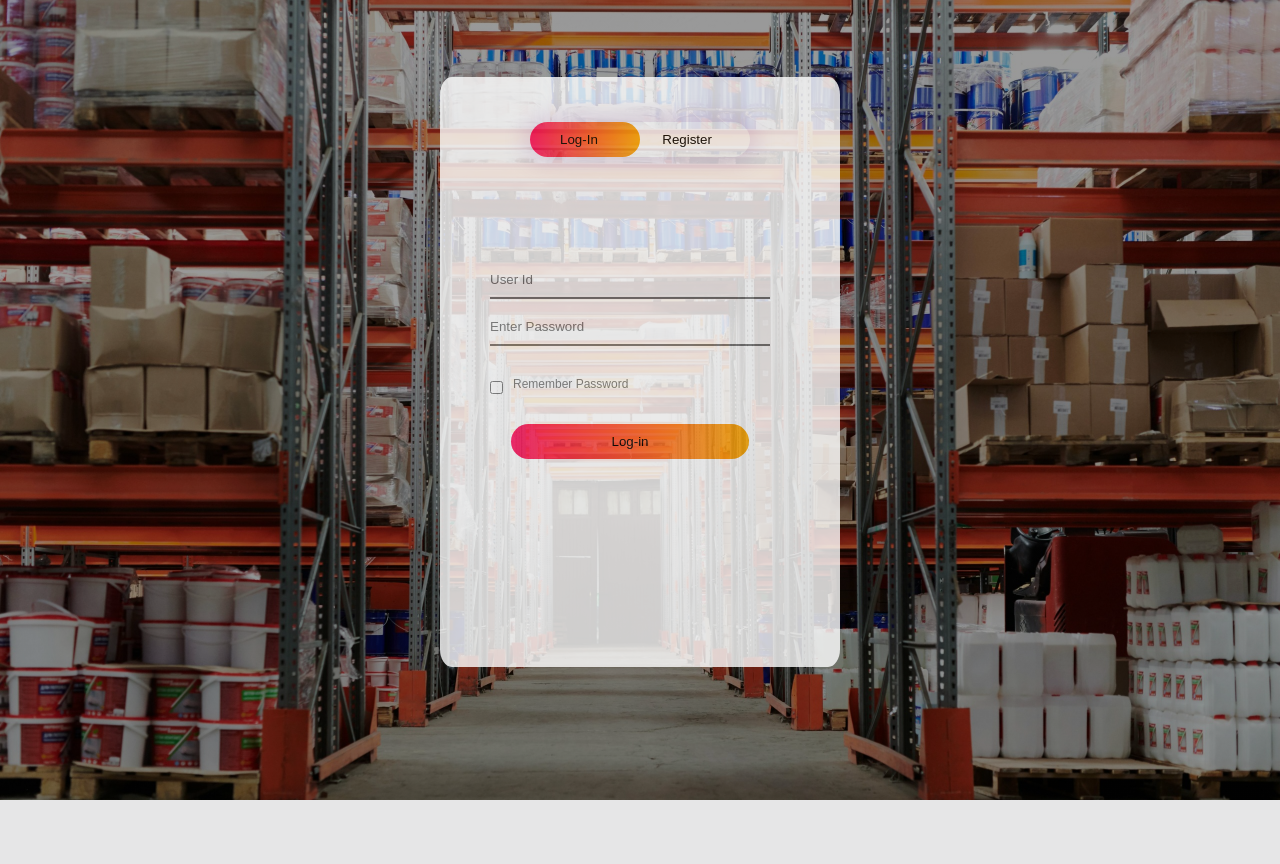
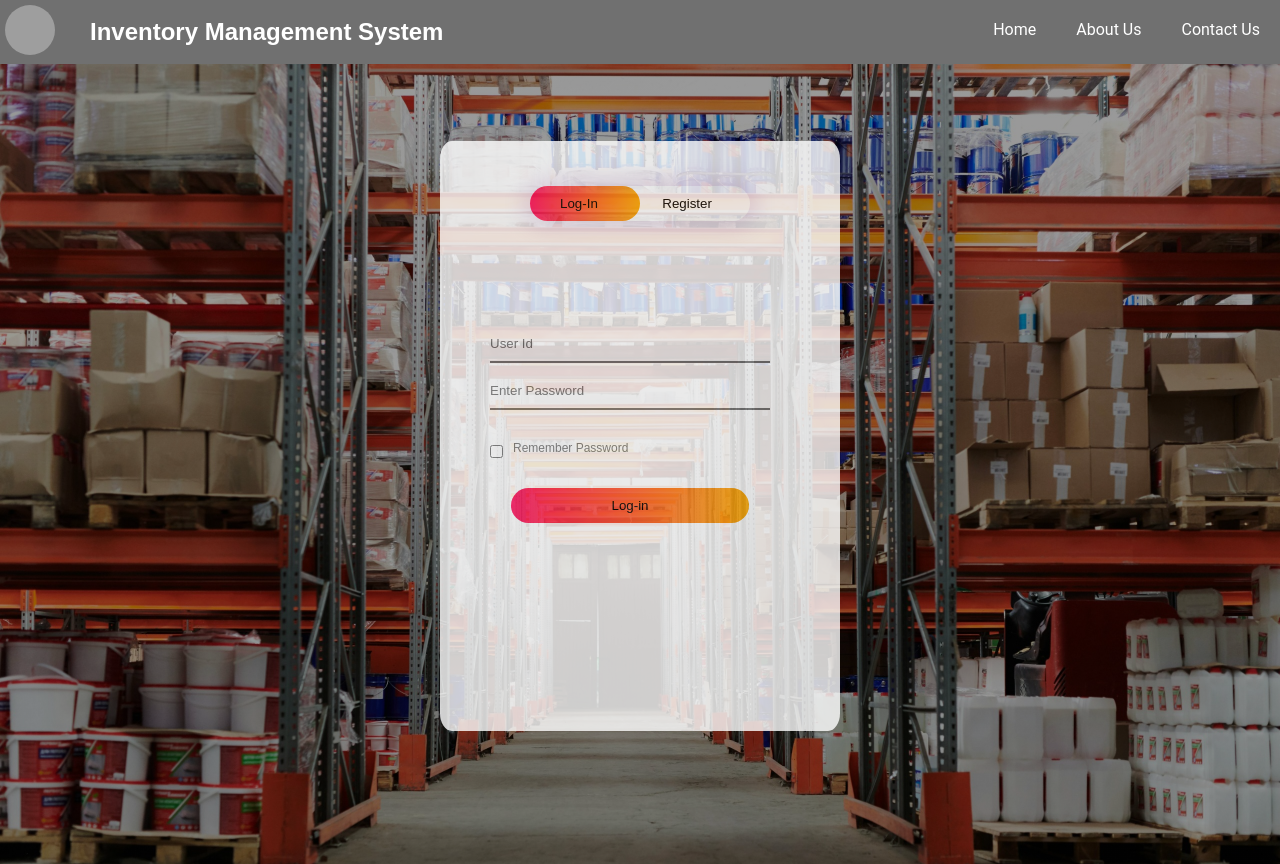
Before and after one commit to Anirban3030/IMS, a PHP site: page / in a window 1280 px wide. Before the commit the page ends 800 px from the top, so only its background shows below. Run offline with PHP 8.4, Linux system fonts and the light colour scheme; grey boxes are pictures that could not be loaded.

Commit message:
Update index.php

```diff
--- a/index.php
+++ b/index.php
@@ -10,14 +10,11 @@ if (isset($_POST["register"])) {
     $password = mysqli_real_escape_string($con, $_POST['Password']);
     $confirmPassword = mysqli_real_escape_string($con, $_POST['ConfirmPassword']);
 
-    // Check if passwords match
+
     if ($password != $confirmPassword) {
         $error = "Passwords do not match";
     } else {
-        // Hash the password
-        // $hashed_password = password_hash($password, PASSWORD_DEFAULT);
 
-        // Insert user into the database
         $query = "INSERT INTO user (UserId, FullName, EmailId, Password) VALUES ('$userid', '$fullname', '$emailid', '$password')";
 
         if (mysqli_query($con, $query)) {
@@ -27,46 +24,47 @@ if (isset($_POST["register"])) {
         }
     }
 }
+//login logic
 
-if(isset($_POST['login'])) {
+if (isset($_POST['login'])) {
     $uname = $_POST['UserId'];
     $pwd = $_POST['Password'];
 
-    // Retrieve user from the database
+
     $query = "SELECT * FROM user WHERE UserId='$uname'";
     $result = mysqli_query($con, $query);
 
     if ($result && mysqli_num_rows($result) > 0) {
         $user = mysqli_fetch_assoc($result);
 
-        // Get the stored plain text password from the database
+
         $storedPlainTextPassword = $user['Password'];
 
-        // Compare the entered password with the stored plain text password
+
         if ($pwd === $storedPlainTextPassword) {
-            // Password is correct, create session and redirect to dashboard
-            $_SESSION['username'] = $user['UserId']; // Assuming username is the UserId
+
+            $_SESSION['username'] = $user['UserId'];
             header("Location: dashboard.php");
             exit(); // Add exit() here
         } else {
-            // Password is incorrect
-            ?>
+
+?>
             <div class="container" style="margin-left: 58px;">
                 <div class="alert alert-danger" role="alert" width="300">
                     Incorrect password
                 </div>
             </div>
-            <?php
+        <?php
         }
     } else {
-        // No matching user found
+
         ?>
         <div class="container" style="margin-left: 58px;">
             <div class="alert alert-danger" role="alert" width="300">
                 User not found
             </div>
         </div>
-        <?php
+<?php
     }
 }
 
@@ -74,6 +72,20 @@ if(isset($_POST['login'])) {
 ?>
 
 <?php include("header.php"); ?>
+
+<nav class="navbar">
+    <ul>
+        <li style="float: left; padding: 5px;">
+            <img src="inventorylogo.jpg" alt="Logo" style="height: 50px; width: 50px; border-radius: 50%; margin-right: 10px;">
+        </li>
+        <li style="float: left; padding: 18px 20px;">
+            <h1 style="color: white; margin: 0;">Inventory Management System</h1>
+        </li>
+        <li><a href="#">Contact Us</a></li>
+        <li><a href="#">About Us</a></li>
+        <li><a href="#">Home</a></li>
+    </ul>
+</nav>
 
 <div class="hero">
     <div class="form-box">
```
